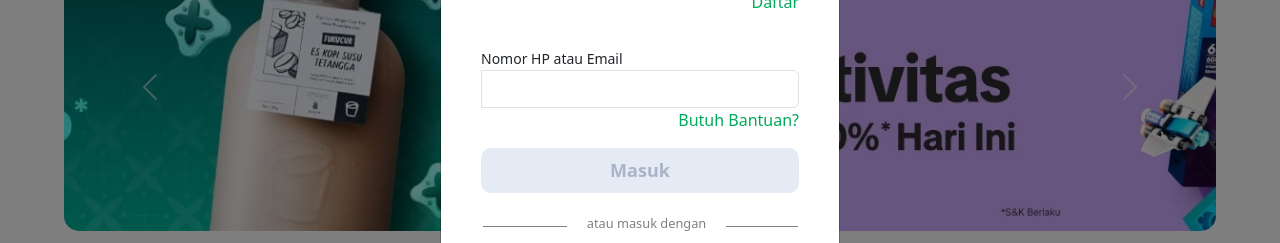
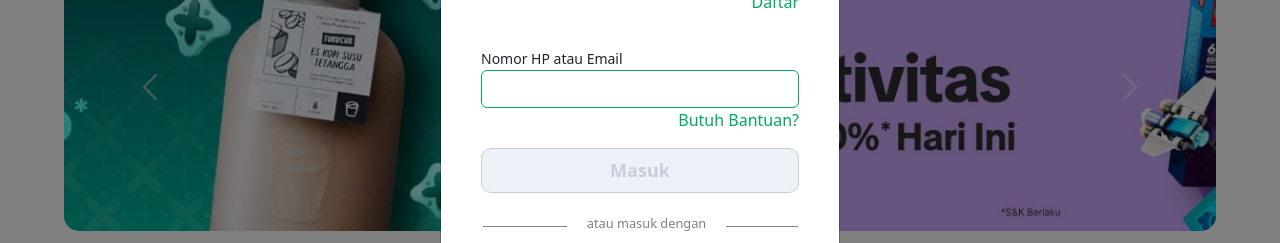
Before and after one commit to ardiyan15/react-tokped-clone, a React (Vite) app: page / in a window 1280 px wide. Both pictures are taken after a click on the button "Masuk". Shown: the part 267-510 px from the top of the page. Built offline with nearby package versions, Linux system fonts and the light colour scheme.

Commit message:
update modal login

```diff
--- a/package.json
+++ b/package.json
@@ -12,6 +12,7 @@
   "dependencies": {
     "@popperjs/core": "^2.11.8",
     "@reduxjs/toolkit": "^2.2.7",
+    "axios": "^1.7.7",
     "bootstrap": "^5.3.3",
     "bootstrap-icons": "^1.11.3",
     "framer-motion": "^11.3.23",
--- a/src/components/Elements/Button/Index.jsx
+++ b/src/components/Elements/Button/Index.jsx
@@ -1,15 +1,21 @@
 const Button = (props) => {
-  const { children, classname, customStyle, buttonHandler } = props;
+  const { children, classname, customStyle, buttonHandler, isdisabled } = props;
+
+  let isDisabled = isdisabled;
+
+  if(isdisabled === undefined) {
+    isDisabled = false
+  }
 
   let button = (
-    <button className={classname} style={customStyle}>
+    <button disabled={isDisabled} className={classname} style={customStyle}>
       {children}
     </button>
   );
 
   if (buttonHandler) {
     button = (
-      <button onClick={buttonHandler} className={classname} style={customStyle}>
+      <button disabled={isDisabled} onClick={buttonHandler} className={classname} style={customStyle}>
         {children}
       </button>
     );
--- a/src/components/Elements/Input/Index.jsx
+++ b/src/components/Elements/Input/Index.jsx
@@ -2,16 +2,18 @@ import { useDispatch } from "react-redux";
 import { setFocus } from "../../../redux/slices/focusedSlice";
 
 const Input = (props) => {
-  const {id, placeholder} = props
+  const {id, placeholder, customClass, onchange, isFocus} = props
   const dispatch = useDispatch();
   return (
     <input
       id={id}
       type="text"
-      className="w-100 form-control search-form shadow-none"
+      className={`w-100 form-control shadow-none ${customClass}`}
       placeholder={placeholder}
       onFocus={() => dispatch(setFocus(true))}
       onBlur={() => dispatch(setFocus(false))}
+      autoFocus={isFocus}
+      onChange={onchange}
     />
   );
 };
--- a/src/components/Fragments/ModalLogin.jsx
+++ b/src/components/Fragments/ModalLogin.jsx
@@ -3,17 +3,29 @@ import Modal from "react-bootstrap/Modal";
 
 import { useSelector, useDispatch } from "react-redux";
 import { setShow } from "../../redux/slices/showModal";
-import { Fragment } from "react";
+import { Fragment, useState } from "react";
 import Input from "../Elements/Input/Index";
 import Button from "../Elements/Button/Index";
 
 import "../../styles/components/fragments/modal.css";
-
+import "../../styles/components/header.css";
 
 const ModalLogin = () => {
+  const [isDisabled, setIsDisabled] = useState(true);
   const dispatch = useDispatch();
-  const handleClose = () => dispatch(setShow(false));
+  const handleClose = () => {
+    dispatch(setShow(false));
+    setIsDisabled(true)
+  };
   const isShow = useSelector((state) => state.setModal.isShow);
+
+  const handleActiveButton = (event) => {
+    if (event.target.value.length >= 4) {
+      setIsDisabled(false);
+    } else {
+      setIsDisabled(true);
+    }
+  };
 
   return (
     <Fragment>
@@ -36,12 +48,24 @@ const ModalLogin = () => {
             </div>
           </div>
           <small>Nomor HP atau Email</small>
-          <Input placeholder="" />
+          <Input
+            placeholder=""
+            customClass="on-focus"
+            onchange={handleActiveButton}
+            isFocus={isShow}
+          />
           <div className="w-100">
             <p className="text-end primary-color">Butuh Bantuan?</p>
           </div>
           <div className="w-100">
-            <Button classname="w-100 btn btn-disabled">Masuk</Button>
+            <Button
+              classname={`w-100 btn  ${
+                isDisabled ? "btn-disabled" : "btn-primary"
+              }`}
+              isdisabled={isDisabled}
+            >
+              Masuk
+            </Button>
           </div>
         </Modal.Body>
         <Modal.Footer
@@ -76,11 +100,28 @@ const ModalLogin = () => {
           style={{ padding: "5px", marginRight: "20px" }}
           className="w-100 d-flex justify-content-center align-items-center"
         >
-            <div className="d-flex flex-column w-100">
-            <button style={{ border: '0.1px solid #BFC9D9', padding: '0.5rem', marginBottom: '0.5rem' }} className="bg-white rounded w-100 text-center">Scan Kode QR</button>
-            <button style={{ border: '0.1px solid #BFC9D9', padding: '0.5rem', fontWeight: 'bold' }} className="bg-white rounded w-100 text-center">Metode Lain</button>
-
-            </div>
+          <div className="d-flex flex-column w-100">
+            <button
+              style={{
+                border: "0.1px solid #BFC9D9",
+                padding: "0.5rem",
+                marginBottom: "0.5rem",
+              }}
+              className="bg-white rounded w-100 text-center"
+            >
+              Scan Kode QR
+            </button>
+            <button
+              style={{
+                border: "0.1px solid #BFC9D9",
+                padding: "0.5rem",
+                fontWeight: "bold",
+              }}
+              className="bg-white rounded w-100 text-center"
+            >
+              Metode Lain
+            </button>
+          </div>
         </div>
       </Modal>
     </Fragment>
--- a/src/styles/components/header.css
+++ b/src/styles/components/header.css
@@ -48,11 +48,12 @@
     border-top-right-radius: 10px !important;
     border-bottom-right-radius: 10px !important;
     height: 45px;
+    border-top-left-radius: 0px !important;
+    border-bottom-left-radius: 0px !important;
 }
 
-.form-control {
-    border-top-left-radius: 0px !important;
-    border-bottom-left-radius: 0px !important;
+.on-focus:focus {
+    border-color: #00AA5B !important;
 }
 
 #search-form:focus {
```
Also changed, not shown: src/services/auth.service.js (added), 1 other file (tests, documents, lock files or other folders).
